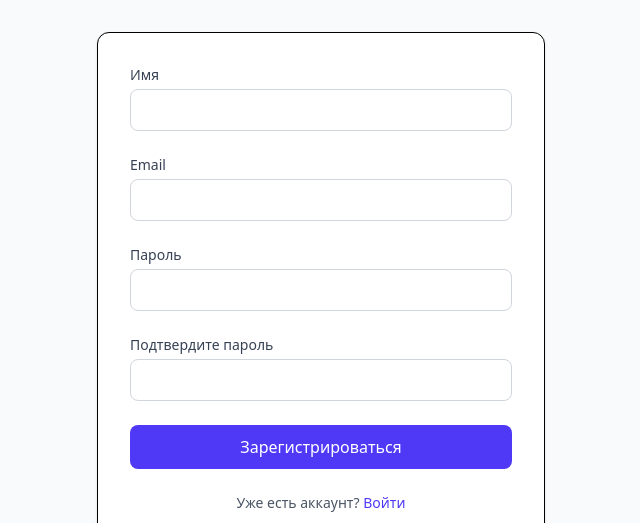
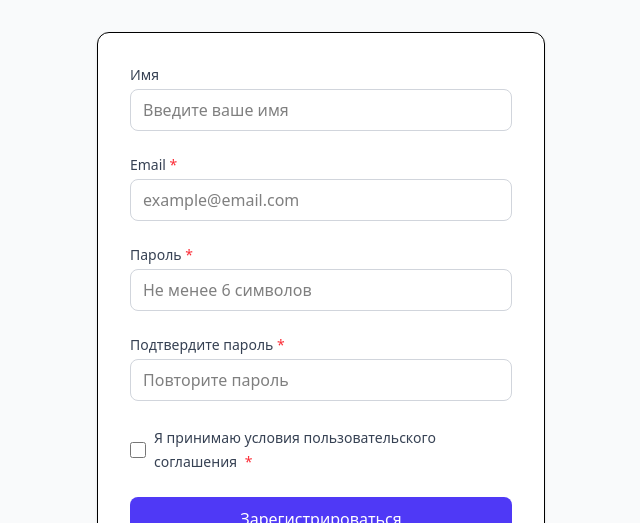
Before and after one commit to andreyDanilenko/habits-client, a Vue app: page /register in a window 1280 px wide. Shown: the part 244-767 px from the top of the page, without its empty margins (319-959 px from the left). Built offline with nearby package versions, Linux system fonts and the light colour scheme; no server answers.

Commit message:
feat(login): include checkbox and input in Login and register page

```diff
--- a/src/pages/login/ui/LoginPage.vue
+++ b/src/pages/login/ui/LoginPage.vue
@@ -1,7 +1,6 @@
 <template>
   <div class="min-h-screen flex items-center justify-center bg-gray-50 py-12 px-4">
     <div class="max-w-md w-full space-y-8">
-      <!-- Логотип -->
       <div class="text-center">
         <div
           class="mx-auto w-12 h-12 bg-gradient-to-br from-indigo-500 to-purple-600 rounded-lg flex items-center justify-center"
@@ -12,53 +11,36 @@
         <p class="mt-2 text-gray-600">Начните отслеживать свои привычки сегодня</p>
       </div>
 
-      <!-- Форма -->
       <Card class="p-8">
         <form @submit.prevent="handleSubmit" class="space-y-6">
-          <div>
-            <label for="email" class="block text-sm font-medium text-gray-700 mb-1"> Email </label>
-            <input
-              id="email"
+          <Input
             v-model="form.email"
+            label="Email"
             type="email"
+            name="email"
             required
-              class="w-full px-3 py-2 border border-gray-300 rounded-lg focus:outline-none focus:ring-2 focus:ring-indigo-500 focus:border-transparent"
-              :class="{ 'border-red-300': errors.email }"
+            placeholder="example@email.com"
+            :error="errors.email"
           />
-            <p v-if="errors.email" class="mt-1 text-sm text-red-600">
-              {{ errors.email }}
-            </p>
-          </div>
 
-          <div>
-            <label for="password" class="block text-sm font-medium text-gray-700 mb-1">
-              Пароль
-            </label>
-            <input
-              id="password"
+          <Input
             v-model="form.password"
+            label="Пароль"
             type="password"
+            name="password"
             required
-              class="w-full px-3 py-2 border border-gray-300 rounded-lg focus:outline-none focus:ring-2 focus:ring-indigo-500 focus:border-transparent"
-              :class="{ 'border-red-300': errors.password }"
+            placeholder="Введите ваш пароль"
+            :error="errors.password"
           />
-            <p v-if="errors.password" class="mt-1 text-sm text-red-600">
-              {{ errors.password }}
-            </p>
-          </div>
 
           <div class="flex items-center justify-between">
-            <div class="flex items-center">
-              <input
-                id="remember"
+            <Checkbox
               v-model="form.remember"
-                type="checkbox"
-                class="h-4 w-4 text-indigo-600 focus:ring-indigo-500 border-gray-300 rounded"
+              label="Запомнить меня"
+              name="remember"
+              size="md"
+              container-class="items-center"
             />
-              <label for="remember" class="ml-2 block text-sm text-gray-700">
-                Запомнить меня
-              </label>
-            </div>
 
             <router-link
               to="/forgot-password"
@@ -89,7 +71,7 @@
 <script setup lang="ts">
   import { reactive, ref } from 'vue'
   import { useRouter } from 'vue-router'
-  import { Card, Button } from '@/shared/ui'
+  import { Card, Button, Input, Checkbox } from '@/shared/ui'
   import { useAuthStore } from '@/features/auth'
   import { useUserStore } from '@/entities/user'
 
@@ -111,6 +93,9 @@
   })
 
   const handleSubmit = async () => {
+    errors.email = ''
+    errors.password = ''
+
     isLoading.value = true
 
     try {
--- a/src/pages/register/ui/RegisterPage.vue
+++ b/src/pages/register/ui/RegisterPage.vue
@@ -12,70 +12,58 @@
         <p class="mt-2 text-gray-600">Создайте аккаунт и начните отслеживать свои привычки</p>
       </div>
 
-      <!-- Форма -->
       <Card class="p-8">
         <form @submit.prevent="handleSubmit" class="space-y-6">
-          <div>
-            <label for="name" class="block text-sm font-medium text-gray-700 mb-1"> Имя </label>
-            <input
-              id="name"
-              v-model="form.name"
-              type="text"
-              class="w-full px-3 py-2 border border-gray-300 rounded-lg focus:outline-none focus:ring-2 focus:ring-indigo-500 focus:border-transparent"
-            />
-          </div>
+          <Input
+            v-model="form.name"
+            label="Имя"
+            name="name"
+            placeholder="Введите ваше имя"
+          />
+
+          <Input
+            v-model="form.email"
+            label="Email"
+            type="email"
+            name="email"
+            required
+            placeholder="example@email.com"
+            :error="errors.email"
+          />
+
+          <Input
+            v-model="form.password"
+            label="Пароль"
+            type="password"
+            name="password"
+            required
+            placeholder="Не менее 6 символов"
+            :error="errors.password"
+          />
+
+          <Input
+            v-model="form.confirmPassword"
+            label="Подтвердите пароль"
+            type="password"
+            name="confirmPassword"
+            required
+            placeholder="Повторите пароль"
+            :error="errors.confirmPassword"
+          />
+
+          <Checkbox
+            v-model="form.acceptTerms"
+            label="Я принимаю условия пользовательского соглашения"
+            name="acceptTerms"
+            required
+            size="md"
+            container-class="items-center"
+          />
 
           <div>
-            <label for="email" class="block text-sm font-medium text-gray-700 mb-1"> Email </label>
-            <input
-              id="email"
-              v-model="form.email"
-              type="email"
-              required
-              class="w-full px-3 py-2 border border-gray-300 rounded-lg focus:outline-none focus:ring-2 focus:ring-indigo-500 focus:border-transparent"
-              :class="{ 'border-red-300': errors.email }"
-            />
-            <p v-if="errors.email" class="mt-1 text-sm text-red-600">
-              {{ errors.email }}
-            </p>
-          </div>
-
-          <div>
-            <label for="password" class="block text-sm font-medium text-gray-700 mb-1">
-              Пароль
-            </label>
-            <input
-              id="password"
-              v-model="form.password"
-              type="password"
-              required
-              class="w-full px-3 py-2 border border-gray-300 rounded-lg focus:outline-none focus:ring-2 focus:ring-indigo-500 focus:border-transparent"
-              :class="{ 'border-red-300': errors.password }"
-            />
-            <p v-if="errors.password" class="mt-1 text-sm text-red-600">
-              {{ errors.password }}
-            </p>
-          </div>
-
-          <div>
-            <label for="confirmPassword" class="block text-sm font-medium text-gray-700 mb-1">
-              Подтвердите пароль
-            </label>
-            <input
-              id="confirmPassword"
-              v-model="form.confirmPassword"
-              type="password"
-              required
-              class="w-full px-3 py-2 border border-gray-300 rounded-lg focus:outline-none focus:ring-2 focus:ring-indigo-500 focus:border-transparent"
-              :class="{ 'border-red-300': errors.confirmPassword }"
-            />
-            <p v-if="errors.confirmPassword" class="mt-1 text-sm text-red-600">
-              {{ errors.confirmPassword }}
-            </p>
-          </div>
-
-          <div>
-            <Button type="submit" :loading="isLoading" class="w-full"> Зарегистрироваться </Button>
+            <Button type="submit" :loading="isLoading" class="w-full">
+              Зарегистрироваться
+            </Button>
           </div>
 
           <div class="text-center">
@@ -95,7 +83,7 @@
 <script setup lang="ts">
   import { reactive, ref } from 'vue'
   import { useRouter } from 'vue-router'
-  import { Card, Button } from '@/shared/ui'
+  import { Card, Button, Input, Checkbox } from '@/shared/ui'
   import { useAuthStore } from '@/features/auth'
   import { useUserStore } from '@/entities/user'
 
@@ -110,6 +98,7 @@
     email: '',
     password: '',
     confirmPassword: '',
+    acceptTerms: false,
   })
 
   const errors = reactive({
@@ -119,10 +108,14 @@
   })
 
   const handleSubmit = async () => {
-    // Валидация
     errors.email = ''
     errors.password = ''
     errors.confirmPassword = ''
+
+    if (!form.acceptTerms) {
+      alert('Необходимо принять условия соглашения')
+      return
+    }
 
     if (form.password !== form.confirmPassword) {
       errors.confirmPassword = 'Пароли не совпадают'
--- a/src/shared/ui/index.ts
+++ b/src/shared/ui/index.ts
@@ -6,3 +6,5 @@ export { default as Modal } from './Modal.vue'
 export { default as ModalContent } from './ModalContent.vue'
 export { default as ConfirmModal } from './ConfirmModal.vue'
 export { default as Tooltip } from './Tooltip.vue'
+export { default as Input } from './Input.vue'
+export { default as Checkbox } from './Checkbox.vue'
```
Lines whose indentation alone changed are shown as unchanged.
